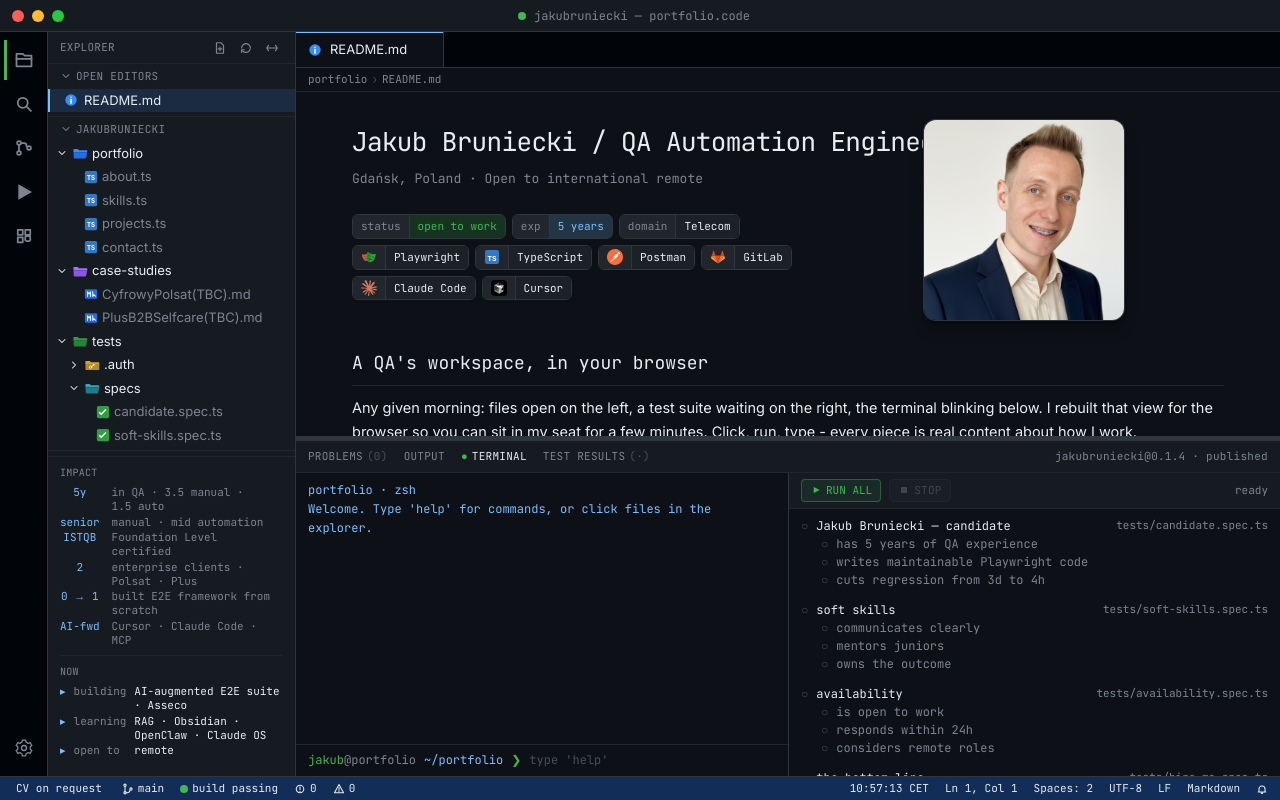
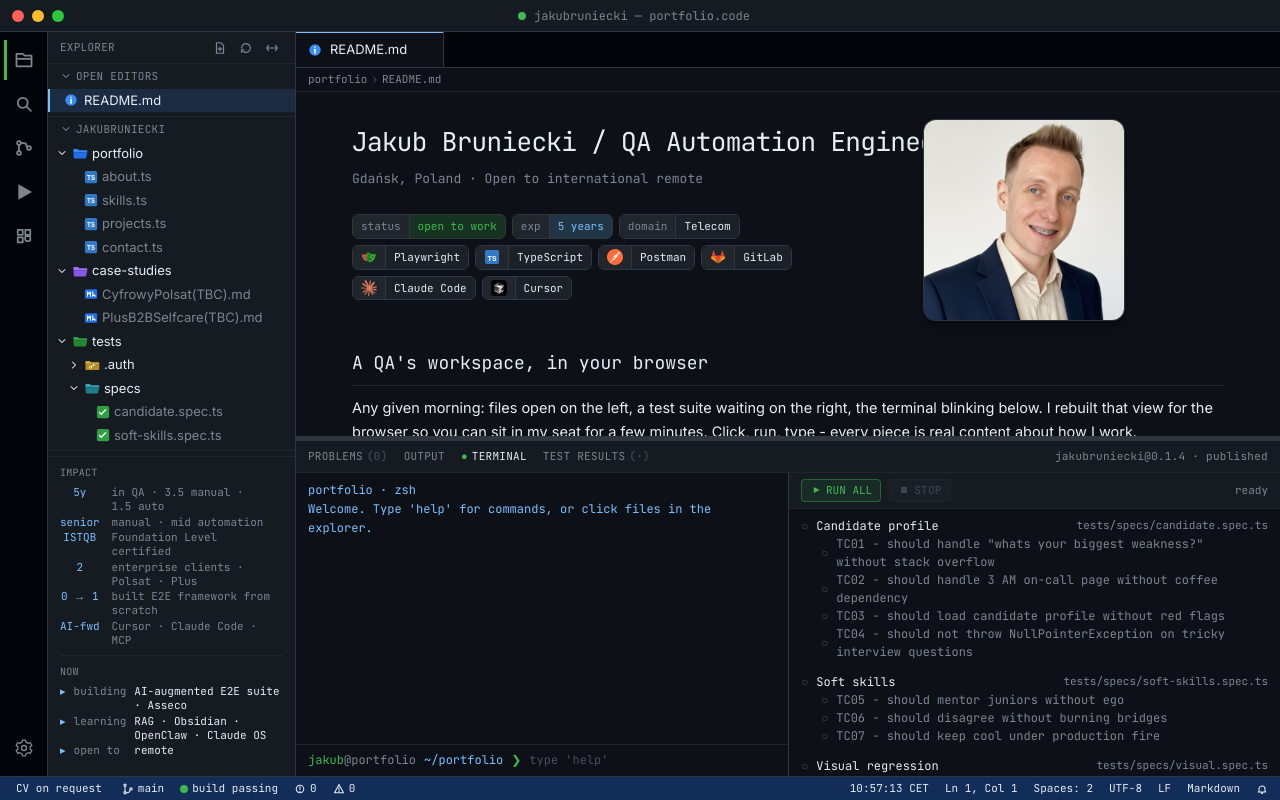
Before and after one commit to kubaasa/jakubruniecki, a Next.js app: page / in a window 1280 px wide. Built offline with nearby package versions, Linux system fonts and the light colour scheme.

Commit message:
fix(test-runner): sync suite names, file paths, and TC numbers with specs/

```diff
--- a/data/files/tests/specs/api.ts
+++ b/data/files/tests/specs/api.ts
@@ -4,7 +4,7 @@
 import { test } from "../fixtures/fixtures";
 
 test.describe("Hiring API", { tag: ["@api"] }, () => {
-  test("TC12 - should return 400 when offer payload forgets the salary", async ({ request }) => {
+  test("TC11 - should return 400 when offer payload forgets the salary", async ({ request }) => {
     const res = await request.post("/api/offers", {
       data: {
         candidateId: "kuba-bruniecki",
@@ -20,7 +20,7 @@
     });
   });
 
-  test("TC13 - should fall back to tea when /api/coffee returns 503", async ({ page }) => {
+  test("TC12 - should fall back to tea when /api/coffee returns 503", async ({ page }) => {
     // Intercept before navigation — order matters in route mocking.
     await page.route("**/api/coffee", (route) => route.fulfill({ status: 503 }));
 
@@ -31,7 +31,7 @@
     await expect(page.getByRole("status")).toHaveText(/tea mode engaged/i);
   });
 
-  test("TC14 - should expire the offer link after 7 days", async ({ request }) => {
+  test("TC13 - should expire the offer link after 7 days", async ({ request }) => {
     // Seed an offer that expired 8 days ago via the test-only fixture endpoint.
     const seedRes = await request.post("/api/test/offers", {
       data: {
--- a/data/testRuns.ts
+++ b/data/testRuns.ts
@@ -2,35 +2,68 @@
 
 export const initialTestSuites: TestSuite[] = [
   {
-    name: "Jakub Bruniecki — candidate",
-    file: "tests/candidate.spec.ts",
+    name: "Candidate profile",
+    file: "tests/specs/candidate.spec.ts",
     cases: [
-      { name: "has 5 years of QA experience", durMs: 12, status: "idle" },
-      { name: "writes maintainable Playwright code", durMs: 18, status: "idle" },
-      { name: "cuts regression from 3d to 4h", durMs: 11, status: "idle" },
+      {
+        name: 'TC01 - should handle "whats your biggest weakness?" without stack overflow',
+        durMs: 18,
+        status: "idle",
+      },
+      {
+        name: "TC02 - should handle 3 AM on-call page without coffee dependency",
+        durMs: 22,
+        status: "idle",
+      },
+      {
+        name: "TC03 - should load candidate profile without red flags",
+        durMs: 11,
+        status: "idle",
+      },
+      {
+        name: "TC04 - should not throw NullPointerException on tricky interview questions",
+        durMs: 28,
+        status: "idle",
+      },
     ],
   },
   {
-    name: "soft skills",
-    file: "tests/soft-skills.spec.ts",
+    name: "Soft skills",
+    file: "tests/specs/soft-skills.spec.ts",
     cases: [
-      { name: "communicates clearly", durMs: 9, status: "idle" },
-      { name: "mentors juniors", durMs: 7, status: "idle" },
-      { name: "owns the outcome", durMs: 14, status: "idle" },
+      { name: "TC05 - should mentor juniors without ego", durMs: 9, status: "idle" },
+      { name: "TC06 - should disagree without burning bridges", durMs: 10, status: "idle" },
+      { name: "TC07 - should keep cool under production fire", durMs: 15, status: "idle" },
     ],
   },
   {
-    name: "availability",
-    file: "tests/availability.spec.ts",
+    name: "Visual regression",
+    file: "tests/specs/visual.spec.ts",
     cases: [
-      { name: "is open to work", durMs: 6, status: "idle" },
-      { name: "responds within 24h", durMs: 8, status: "idle" },
-      { name: "considers remote roles", durMs: 7, status: "idle" },
+      { name: "TC08 - profile page should look hireable", durMs: 28, status: "idle" },
+      { name: "TC09 - dark mode should still look hireable", durMs: 24, status: "idle" },
+      {
+        name: "TC10 - hire-me button should scream 'click me' on hover",
+        durMs: 18,
+        status: "idle",
+      },
     ],
   },
   {
-    name: "the bottom line",
-    file: "tests/hire-me.spec.ts",
-    cases: [{ name: "hire me", durMs: 22, status: "idle" }],
+    name: "Hiring API",
+    file: "tests/specs/api.spec.ts",
+    cases: [
+      {
+        name: "TC11 - should return 400 when offer payload forgets the salary",
+        durMs: 7,
+        status: "idle",
+      },
+      {
+        name: "TC12 - should fall back to tea when /api/coffee returns 503",
+        durMs: 12,
+        status: "idle",
+      },
+      { name: "TC13 - should expire the offer link after 7 days", durMs: 10, status: "idle" },
+    ],
   },
 ];
```
